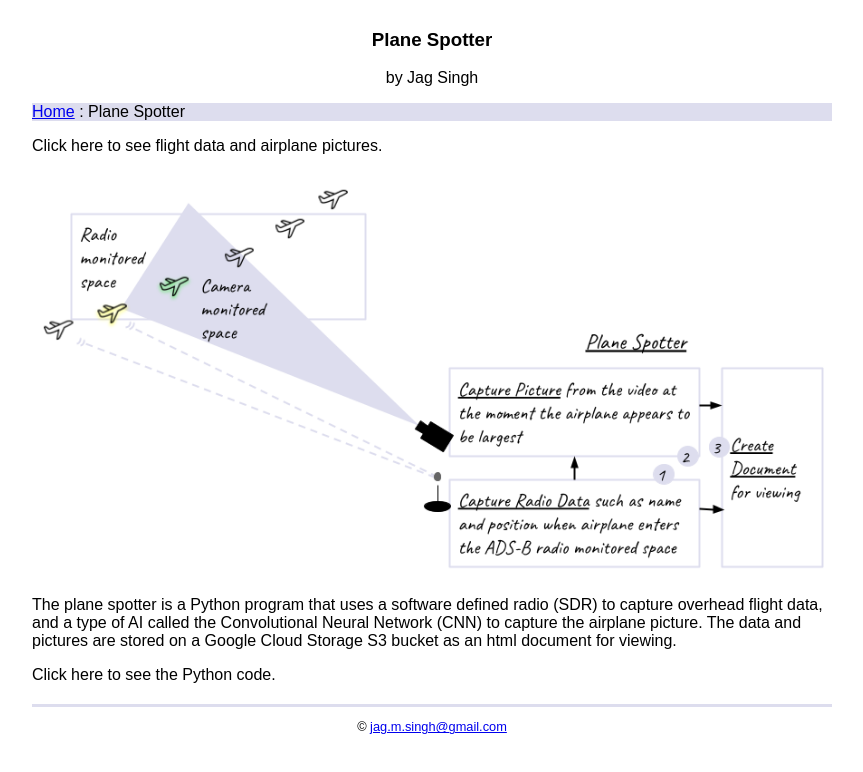
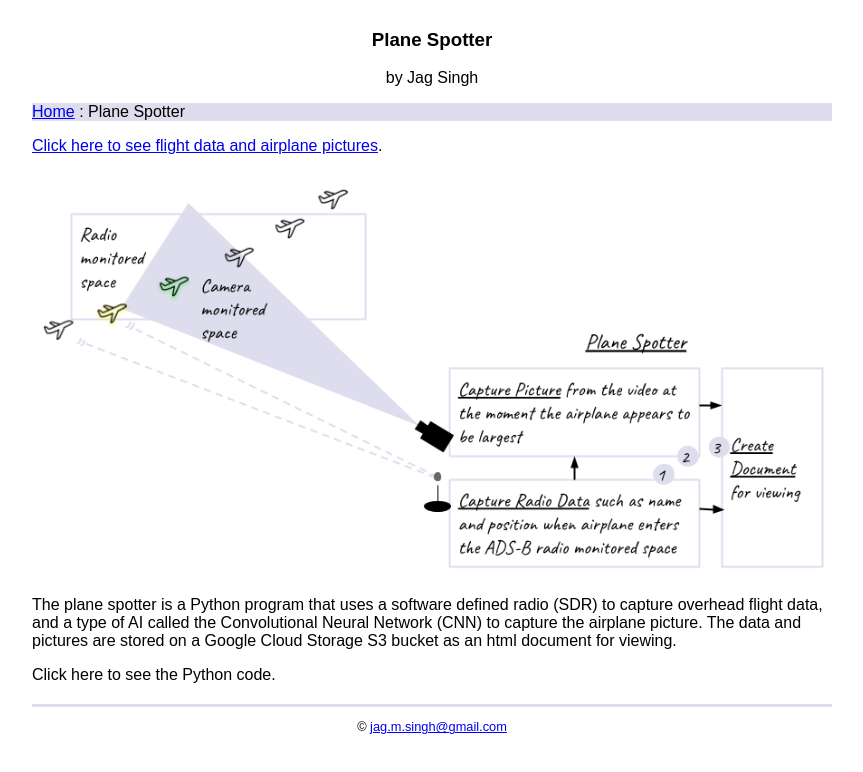
Before and after one commit to JagSingh/jagsingh.github.io, a plain HTML site: page Plane Spotter/Plane Spotter.html in a window 1280 px wide. Shown: the whole page, without its empty margins (208-1071 px from the left). Drawn offline with Linux system fonts and the light colour scheme.

Commit message:
Update Plane Spotter.html

```diff
--- a/Plane Spotter/Plane Spotter.html
+++ b/Plane Spotter/Plane Spotter.html
@@ -17,7 +17,7 @@
     </nav>
     <main>
         <p>
-            Click here to see flight data and airplane pictures.
+            <a href="https://storage.googleapis.com/plane_spotter/planes_250511.html">Click here to see flight data and airplane pictures</a>.
         </p>
         <img src="Plane Spotter.png" alt="Plane Spotter">
         <p>
```
